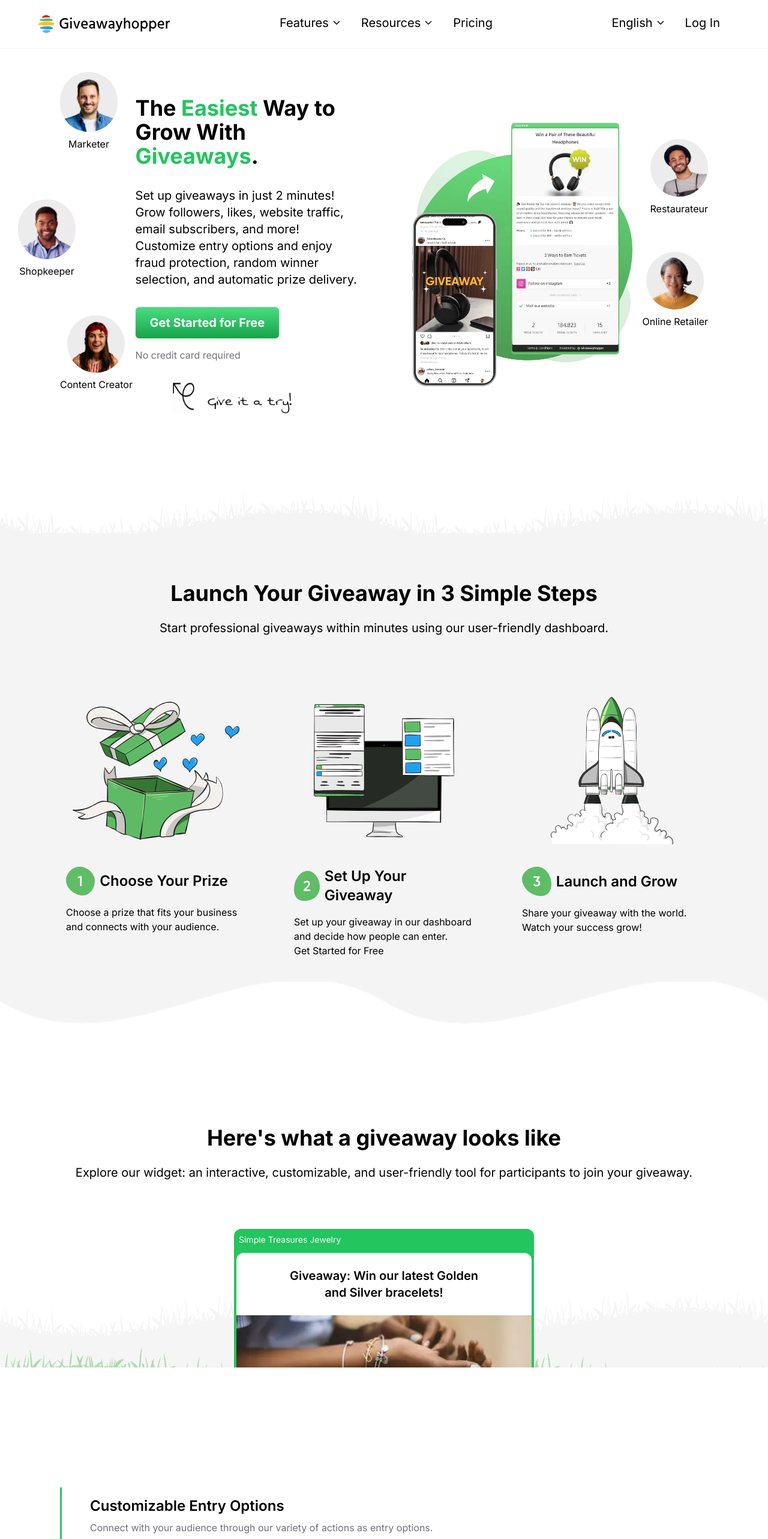
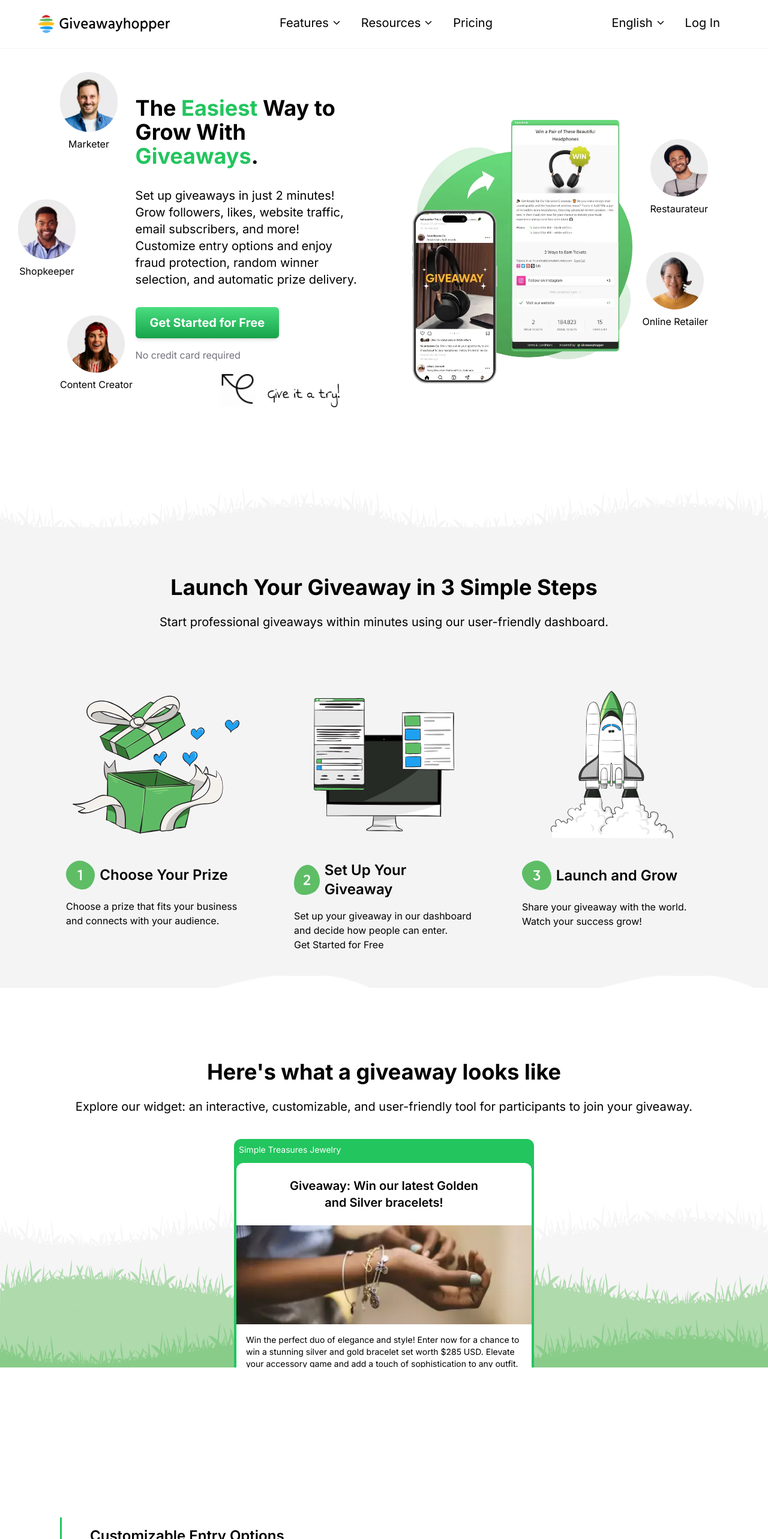
Before and after one commit to sheikgulf13/giveawayhopper, a Next.js app: page / in a window 1280 px wide. Shown: the top 2566 px of the page at 60% size. Built offline with nearby package versions, Linux system fonts and the light colour scheme; grey boxes are pictures that could not be loaded.

Commit message:
position fix

```diff
--- a/app/page.jsx
+++ b/app/page.jsx
@@ -79,7 +79,7 @@ export default function Home() {
     <div>
       <Navbar />
       <div
-        className="relative h-[3600px] overflow-y-hidden lg:h-[2200px]"
+        className="relative h-[3600px] mb-[100px] overflow-y-hidden lg:h-[2200px]"
         id="container"
       >
         <Hero />
--- a/components/screens/Giveaway.jsx
+++ b/components/screens/Giveaway.jsx
@@ -104,7 +104,7 @@ function Giveaway() {
     );
   });
   return (
-    <main className="my-20 py-20">
+    <main className="mb-20 mt-5 pb-20 pt-10">
       <h1 className="pt-20 text-center text-2xl font-bold lg:text-4xl">
         Here's what a giveaway looks like
       </h1>
@@ -114,7 +114,7 @@ function Giveaway() {
         for participants to join your giveaway.
       </p>
 
-      <div className="relative mt-20">
+      <div className="relative mt-10">
         <GiveawayCard />
 
         <div className="absolute top-[400px] z-[2] h-[500px] w-full bg-[#60bd67]" />
@@ -136,7 +136,7 @@ function GiveawayCard() {
     <div className="relative z-[10] mx-auto w-full max-w-[500px] rounded-xl bg-green-500 text-sm">
       <p className="mx-2 py-2 text-white">Simple Treasures Jewelry</p>
 
-      <div className="m-[4px] rounded-xl bg-white z-[10] mb-[30px]">
+      <div className="m-[4px] rounded-xl bg-white z-[10] -mb-[10px]">
         <p className="py-6 text-center text-xl font-semibold">
           Giveaway: Win our latest Golden<br></br>and Silver bracelets!
         </p>
--- a/components/screens/Hero.tsx
+++ b/components/screens/Hero.tsx
@@ -33,9 +33,9 @@ function Hero() {
 
         <p className="mt-4 text-zinc-500">No credit card required</p>
 
-        <div className="flex gap-[20px] ml-[60px] mt-[30px]">
-          <Image src='/arrowGif.gif' width={40} height={40} alt="arrowgif" />
-          <Image src='/giveitatry.png' width={140} height={120} alt="tag" className="mt-[20px]" />
+        <div className="flex gap-[20px] ml-[140px] mt-[15px]">
+          <Image src='/arrowGif.gif' width={60} height={5} alt="arrowgif" />
+          <Image src='/giveitatry.png' width={120} height={100} alt="tag" className="mt-[20px]" />
         </div>
       </div>
 
```
